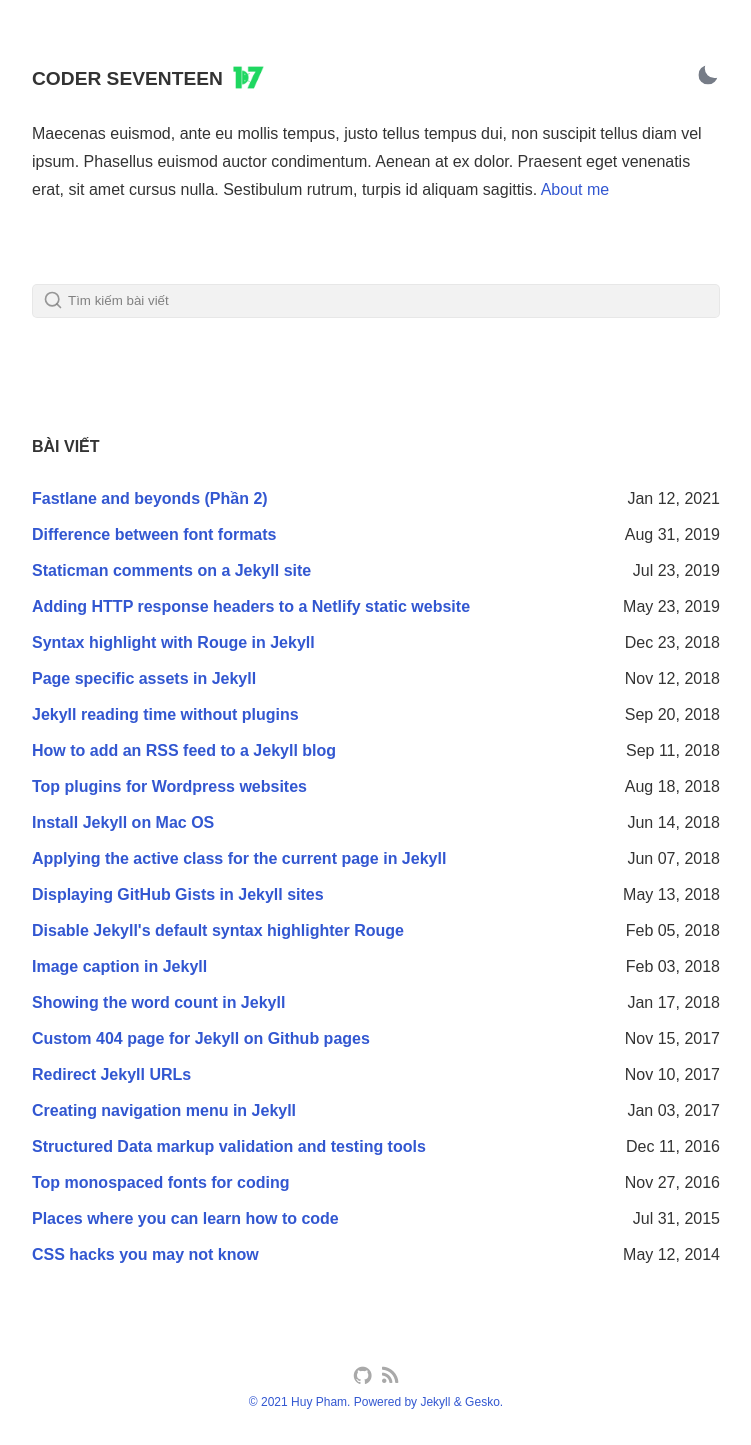
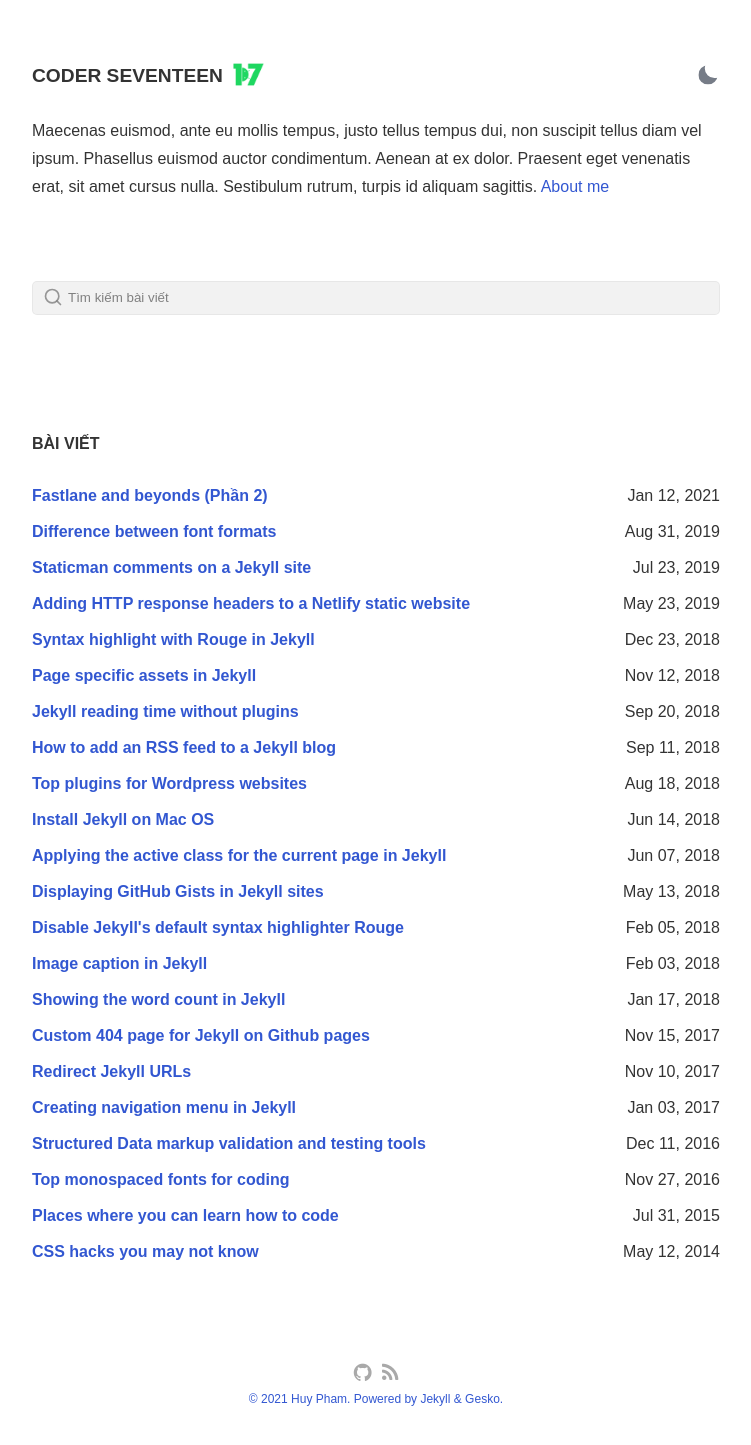
Before and after one commit to coder7eeN/coder7eeN.github.io, a Jekyll site: the page built from index.html, in a window 1280 px wide. Shown: the whole page, without its empty margins (264-1015 px from the left). Built offline with Jekyll 4.4.1, drawn with Linux system fonts in a browser that asks for light colours; some web fonts are replaced.

Commit message:
chore: change margin top blog name

```diff
--- a/_layouts/default.html
+++ b/_layouts/default.html
@@ -82,7 +82,7 @@ layout: compress
       resultsContainer: document.getElementById('search-results'),
       json: '{{ site.url }}/search.json',
       searchResultTemplate: '<li><a href="{url}" title="{desc}">{title}</a></li>',
-      noResultsText: 'Không có kết quả 🤪',
+      noResultsText: 'Không có kết quả.',
       limit: 10,
       fuzzy: true,
     })
--- a/_sass/_main.scss
+++ b/_sass/_main.scss
@@ -350,6 +350,7 @@ main {
 
   .blog-name{
     display: flex;
+    margin-top: -3px;
   }
 
   .logo-17 {
@@ -776,7 +777,7 @@ $link-color: var(--link-color);
 
 .giscus, .giscus-frame {
   width: 100%;
-  margin-top: 3rem;
+  margin-top: 2rem;
 }
 
 .giscus-frame {
```
